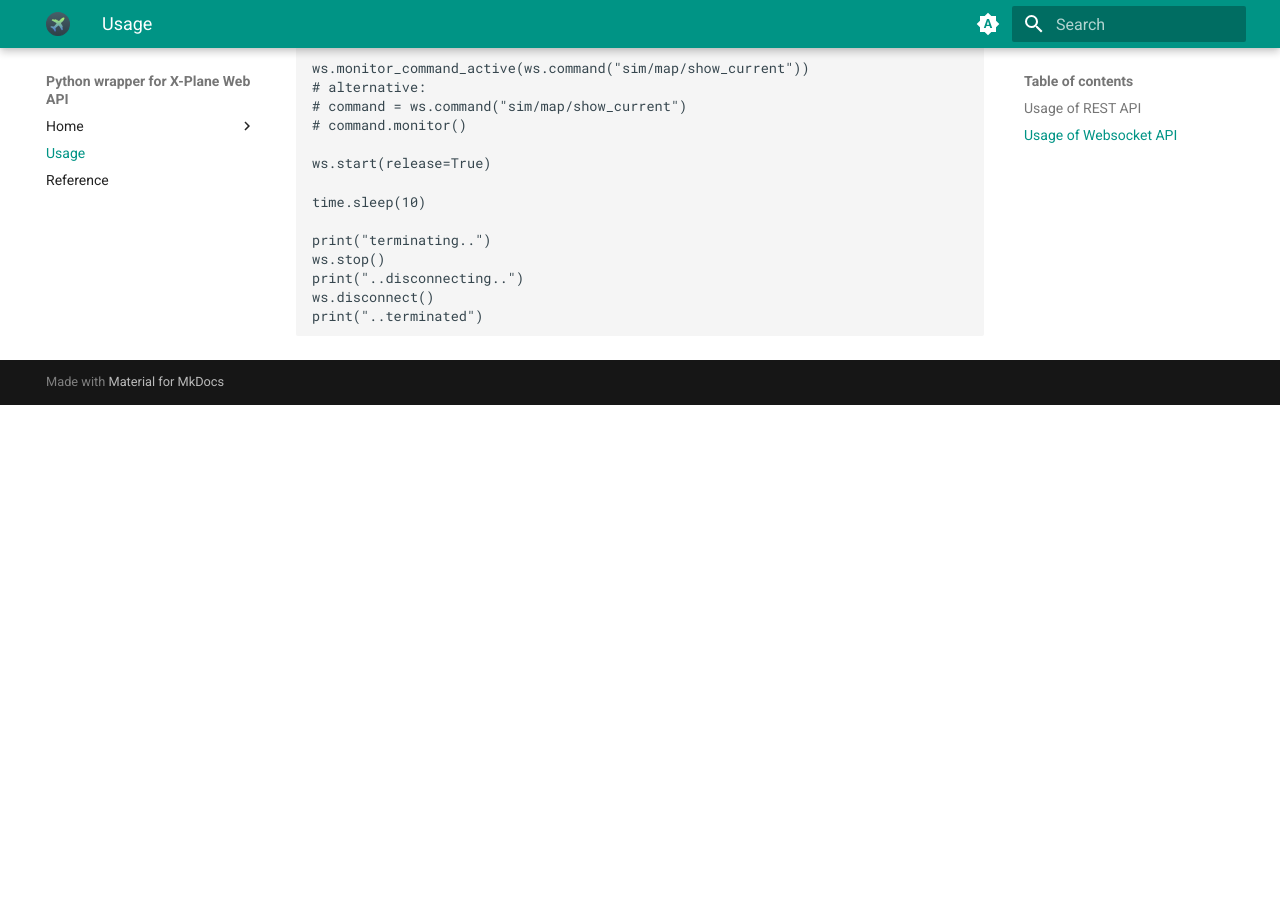
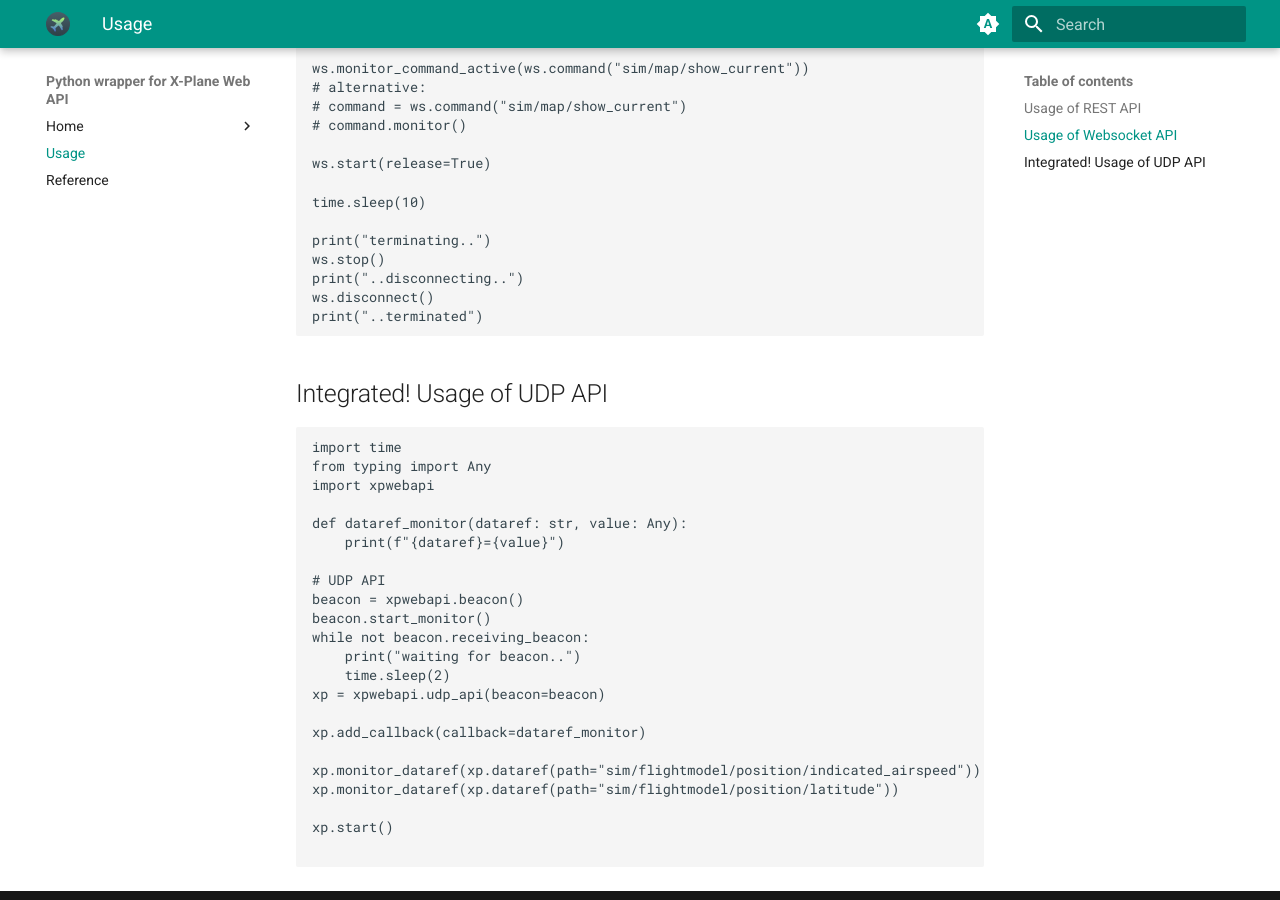
Before and after one commit to devleaks/xplane-webapi, an MkDocs documentation site: the page built from docs/usage/index.md, in a window 1280 px wide and 900 px high, scrolled down 1067 px. Built offline with MkDocs 1.6.1 and Material for MkDocs 9.7.7, drawn with Linux system fonts in a browser that asks for light colours; before the commit the page ends 1472 px from its top, so only the background shows below that.

Commit message:
Added usage of UPD API

````diff
--- a/docs/usage/index.md
+++ b/docs/usage/index.md
@@ -62,3 +62,30 @@ print("..disconnecting..")
 ws.disconnect()
 print("..terminated")
 ```
+
+## Integrated! Usage of UDP API
+
+```
+import time
+from typing import Any
+import xpwebapi
+
+def dataref_monitor(dataref: str, value: Any):
+    print(f"{dataref}={value}")
+
+# UDP API
+beacon = xpwebapi.beacon()
+beacon.start_monitor()
+while not beacon.receiving_beacon:
+    print("waiting for beacon..")
+    time.sleep(2)
+xp = xpwebapi.udp_api(beacon=beacon)
+
+xp.add_callback(callback=dataref_monitor)
+
+xp.monitor_dataref(xp.dataref(path="sim/flightmodel/position/indicated_airspeed"))
+xp.monitor_dataref(xp.dataref(path="sim/flightmodel/position/latitude"))
+
+xp.start()
+
+```
````
